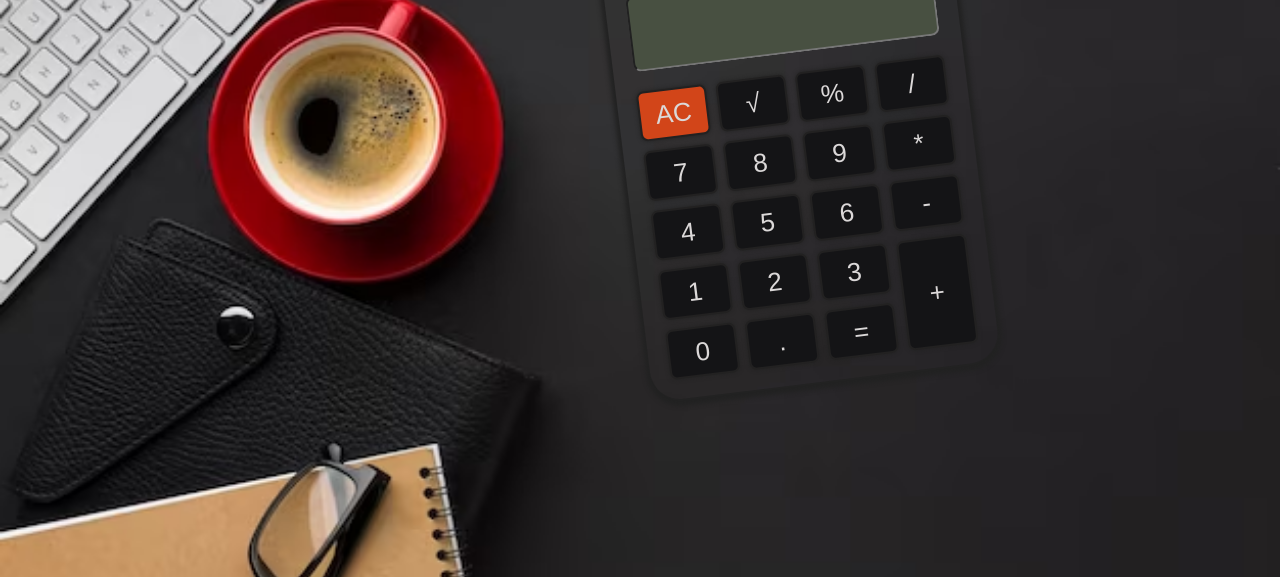
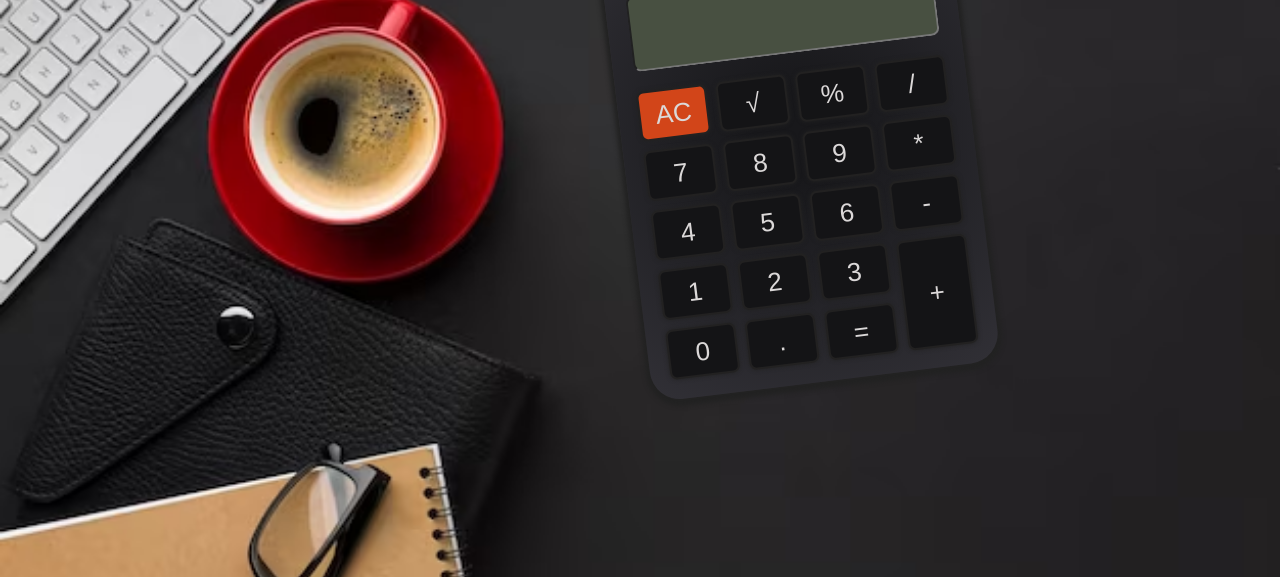
Before and after one commit to paulius-sak/calculator-JS, a plain HTML site: page index.html in a window 1280 px wide. Shown: the part 223-800 px from the top of the page. Drawn offline with Linux system fonts and the light colour scheme.

Commit message:
background changed

```diff
--- a/style.css
+++ b/style.css
@@ -61,7 +61,8 @@ button:active {
     border-radius: 15px;
     border-bottom-left-radius: 30px;
     border-bottom-right-radius: 30px;
-    background-color: radial-gradient(circle, rgba(24,24,27,1) 14%, rgba(107,105,119,1) 100%);
+    background: rgb(24,24,27);
+    background: radial-gradient(circle, rgba(24,24,27,1) 14%, rgb(49, 48, 54) 100%);
     box-shadow: 0px 3px 4px 4px rgb(34, 34, 34);
     margin-right: 300px;
     margin-top: 100px;
```
